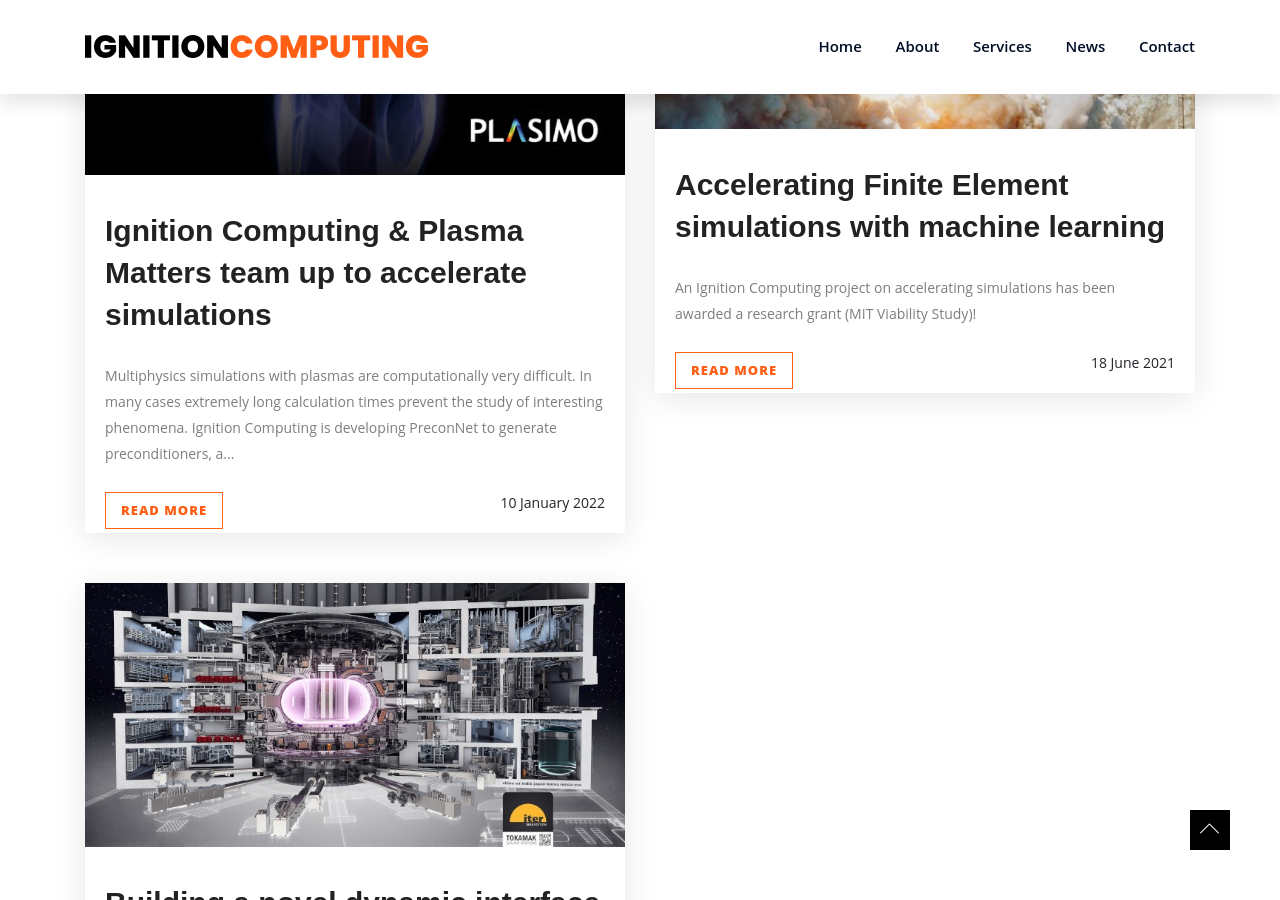
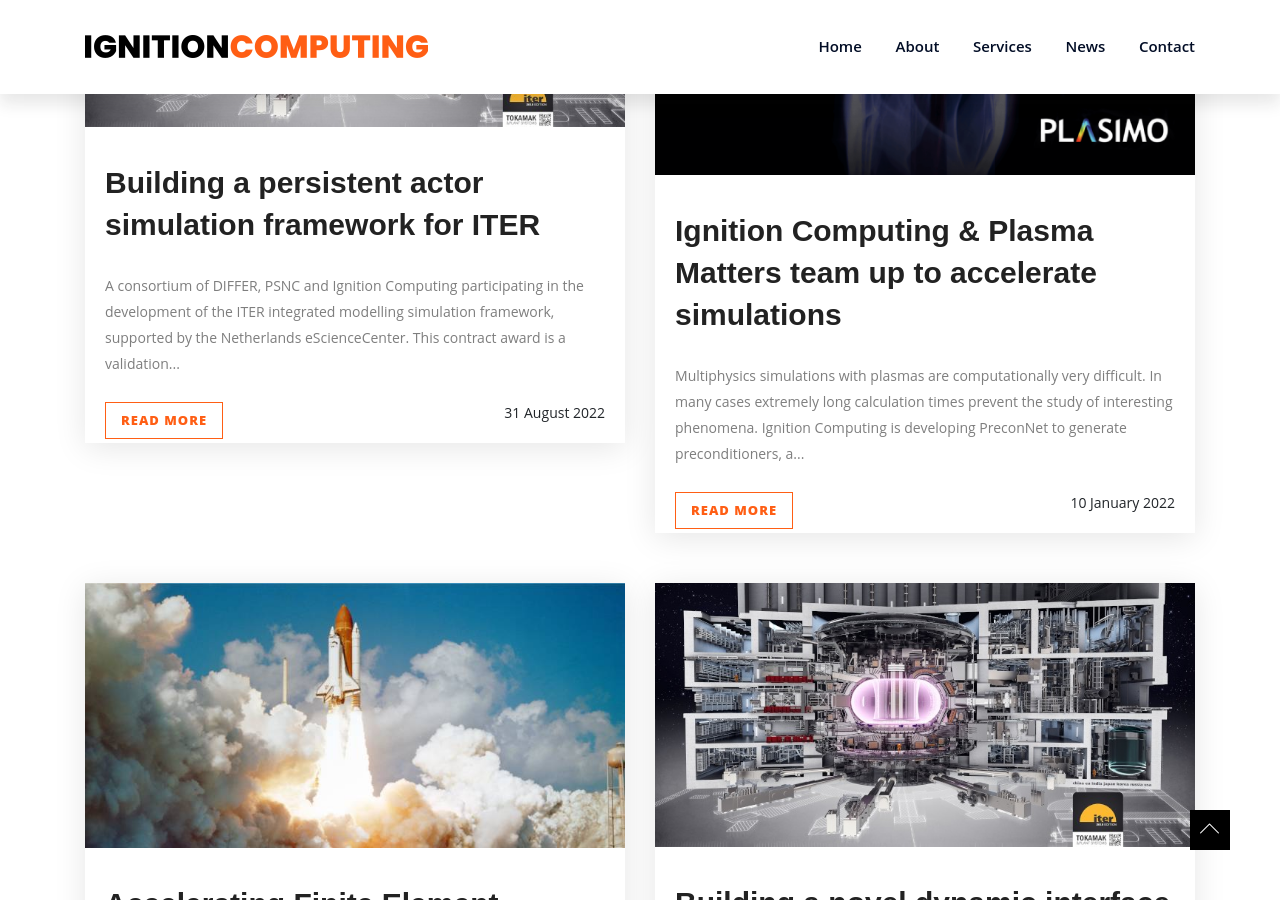
Before and after one commit to koenstrien/ignitioncomputing, a Jekyll site: the page built from index.html, in a window 1280 px wide and 900 px high, scrolled down 2952 px. Built offline with Jekyll 4.4.1, drawn with Linux system fonts in a browser that asks for light colours.

Commit message:
add ITER PAF article

```diff
--- a/_includes/clients.html
+++ b/_includes/clients.html
@@ -9,13 +9,13 @@
                         </a>
                     </div>
                 </div>
-                {% if false %}<div style="width: 151px;">
+                <div style="width: 151px;">
                     <div class="single-clients">
                         <a href="https://iter.org" target="_blank">
                             <img src="{{site.baseurl}}/assets/img/clients/iter.png" alt="ITER">
                         </a>
                     </div>
-                </div>{% endif %}
+                </div>
                 <div style="width: 250px;">
                     <div class="single-clients">
                         <a href="https://fusenet.eu" target="_blank">
--- /dev/null
+++ b/_posts/news/2022-08-31-ITER-Persistent-Actor-Framework.md
@@ -0,0 +1,23 @@
+---
+title: Building a persistent actor simulation framework for ITER
+layout: featured
+author: daan_van_vugt
+image: /assets/img/news/tkmandplant_2016_72dpi.jpg
+categories: news
+---
+**A consortium of DIFFER, PSNC and Ignition Computing participating in the development of the ITER integrated modelling simulation framework, supported by the Netherlands eScienceCenter. This contract award is a validation of our integrated modelling and software development experience in the Netherlands and Poland.**
+
+
+The international organisation ITER is building the largest tokamak in the world in France. This ‘big science’ project aims to prove useful power generation with nuclear fusion. This multi-billion USD project, built by partners in 35 nations, is one of the most complex machines ever built. Predictive modelling of this massive machine requires the coupling of many simulation tools and is a major task.
+
+Most integrated modelling workflow tools use a directed acyclic graph (DAG) to organise operations. For co-simulation purposes, with an unknown number of iterations and many timestep loops, this paradigm is problematic. It is then better to work with semi-autonomous agents which exchange messages with each other, such as implemented in MUSCLE3, the Multiscale Coupling Library and Environment.
+
+The Dutch Institute for Fundamental Energy Research (DIFFER) formed a consortium together with Ignition Computing and Poznan Supercomputing and Networking Center (PSNC), advised by the Netherlands eScienceCenter (NLeSC), the original developers of MUSCLE3, to submit the winning bid on an ITER call for the development of a persistent actor simulation framework.
+
+In the coming year we will build a framework for ITER, based on MUSCLE3. This will be an integral part of the ITER integrated modelling strategy, which is essential for optimal operation of the reactor.
+
+[![ITER](/assets/img/clients/iter.png)](https://iter.org)
+&nbsp;
+[![DIFFER](/assets/img/clients/differ.png)](https://www.differ.nl)
+
+<small>The opinions expressed in this article are those of Ignition Computing only and do not represent the ITER Organization’s official position.</small>
```
